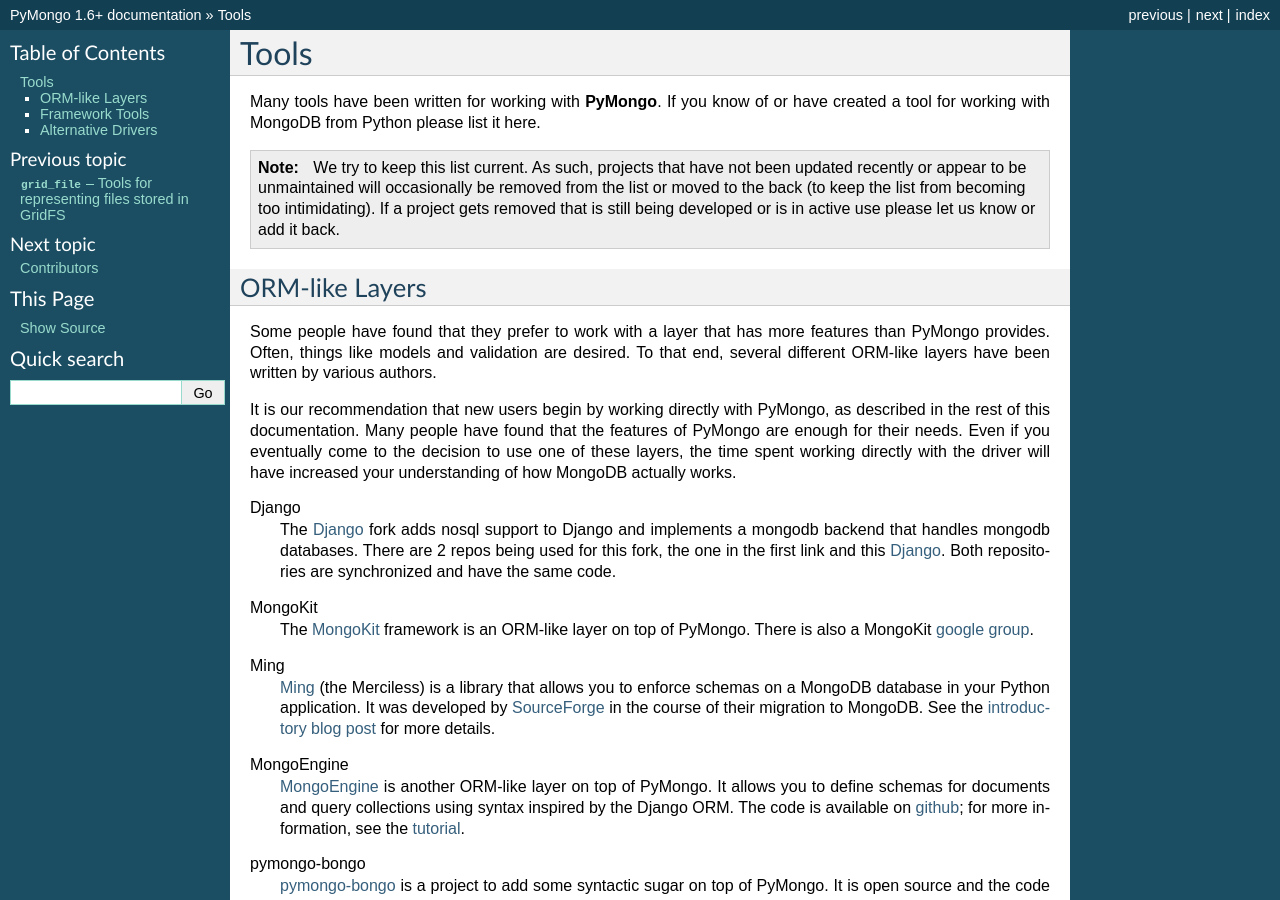
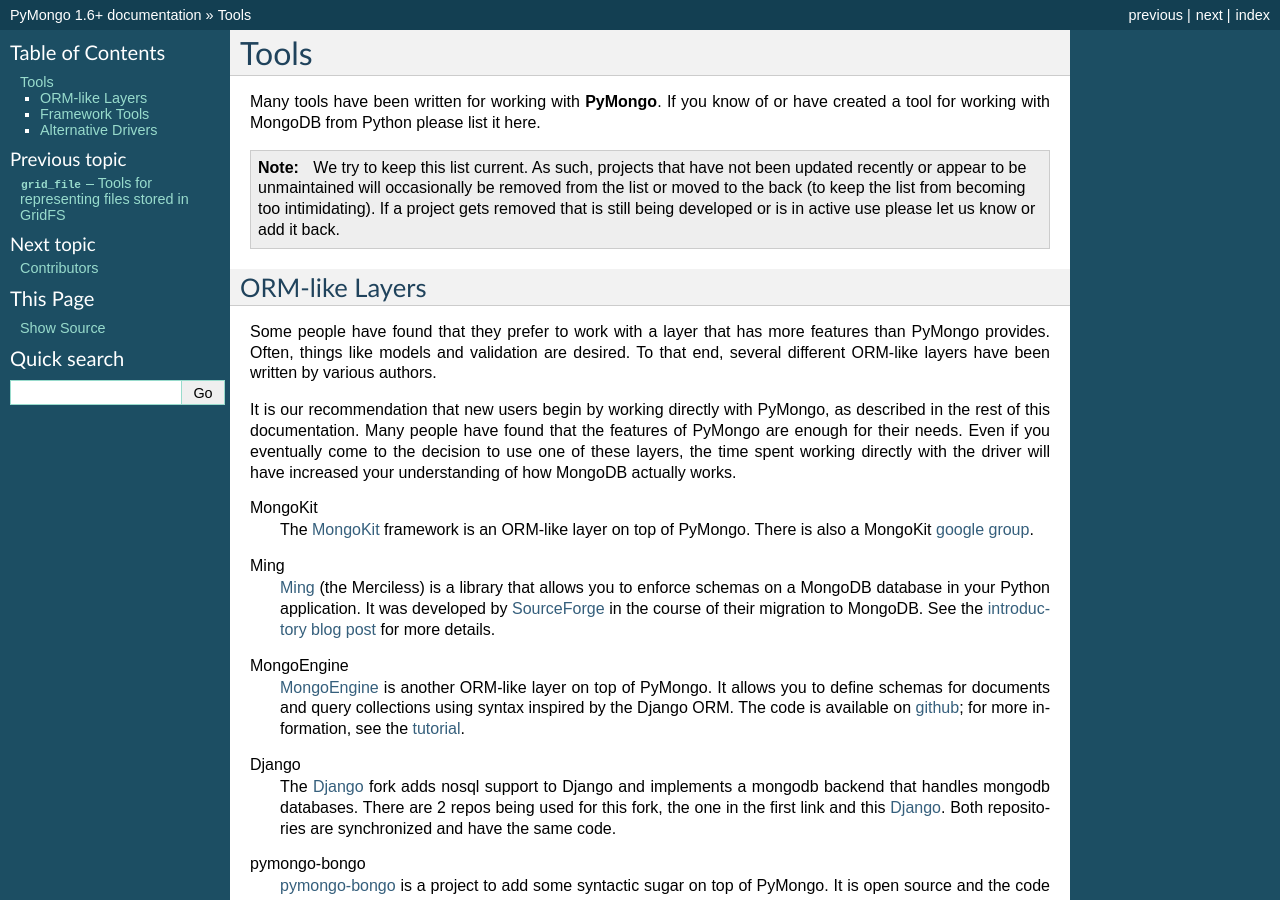
Before and after one commit to mongodb/mongo-python-driver, a Sphinx documentation site: the page built from doc/tools.rst, in a window 1280 px wide and 900 px high. Built offline with Sphinx 7.4.7, drawn with Linux system fonts in a browser that asks for light colours; pages that are not in the unit, such as notebooks, are missing from menus; part of the change alters nothing that is shown.

```diff
--- a/doc/tools.rst
+++ b/doc/tools.rst
@@ -25,13 +25,6 @@ needs. Even if you eventually come to the decision to use one of these
 layers, the time spent working directly with the driver will have
 increased your understanding of how MongoDB actually works.
 
-Django
-  The `Django <http://github.com/FlaPer87/django/>`_ fork
-  adds nosql support to Django and implements a mongodb backend
-  that handles mongodb databases. There are 2 repos being used
-  for this fork, the one in the first link and this `Django <http://github.com/aparo/django>`_.
-  Both repositories are synchronized and have the same code.
-
 MongoKit
   The `MongoKit <http://bitbucket.org/namlook/mongokit/>`_ framework
   is an ORM-like layer on top of PyMongo. There is also a MongoKit
@@ -53,6 +46,14 @@ MongoEngine
   ORM. The code is available on `github
   <http://github.com/hmarr/mongoengine>`_; for more information, see
   the `tutorial <http://hmarr.com/mongoengine/tutorial.html>`_.
+
+Django
+  The `Django <http://github.com/FlaPer87/django/>`_ fork adds nosql
+  support to Django and implements a mongodb backend that handles
+  mongodb databases. There are 2 repos being used for this fork, the
+  one in the first link and this `Django
+  <http://github.com/aparo/django>`_.  Both repositories are
+  synchronized and have the same code.
 
 pymongo-bongo
   `pymongo-bongo <http://pypi.python.org/pypi/pymongo-bongo/>`_ is a
```
